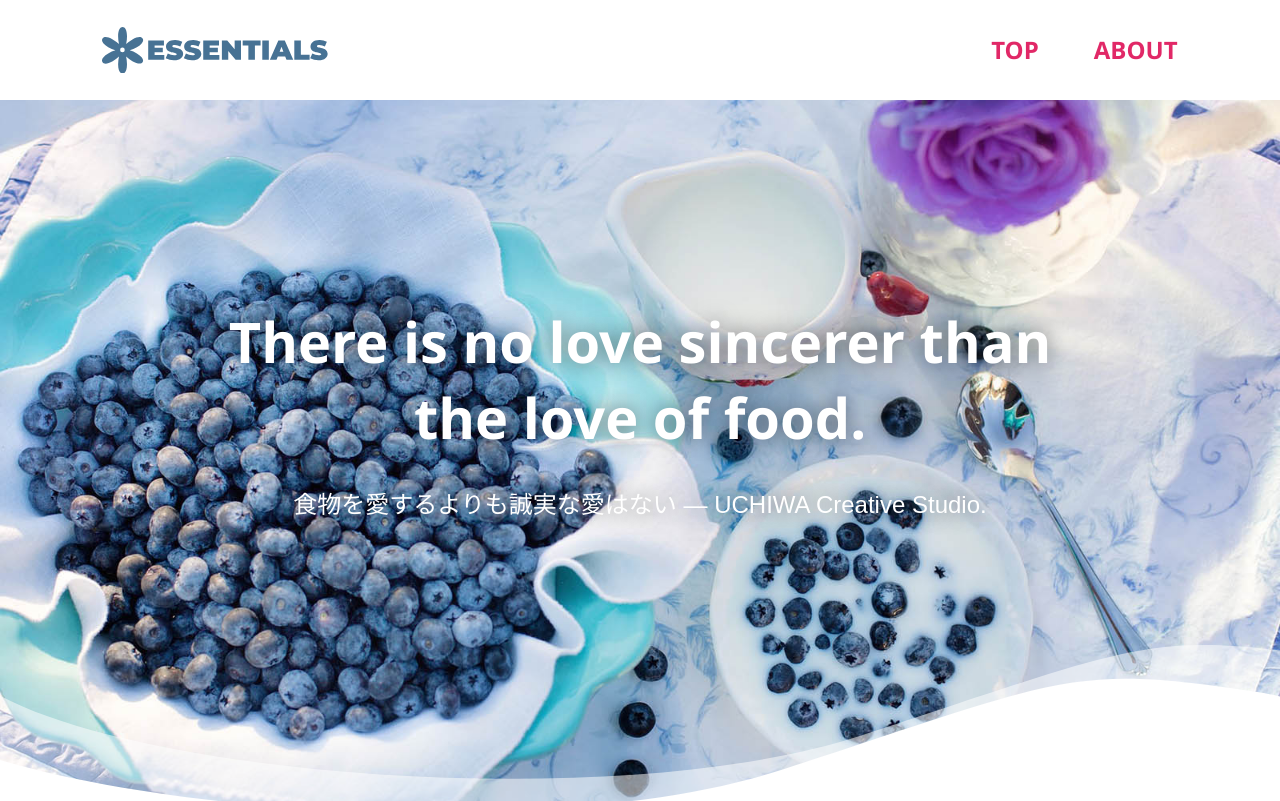
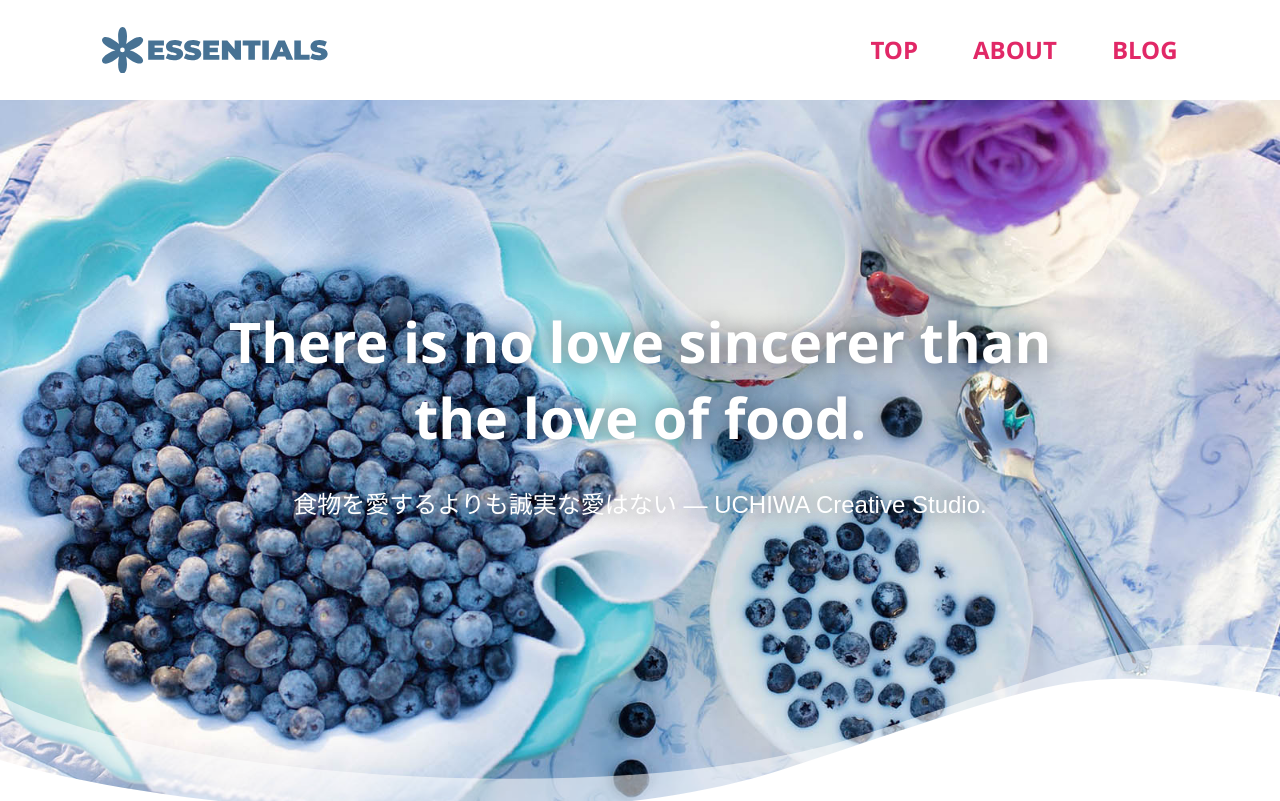
Before and after one commit to uchikori/gatsby-essentials, a Gatsby site: page / in a window 1280 px wide. Shown: the top 801 px of the page. Built offline with nearby package versions, Linux system fonts and the light colour scheme; Gatsby itself is replaced by a stand-in of ours.

Commit message:
ヘッダーのブログページへのリンク生成

```diff
--- a/src/components/header.jsx
+++ b/src/components/header.jsx
@@ -16,6 +16,7 @@ export const Header = () => {
                 <ul>
                     <li className={header.gNavi__text}><Link to={`/`}>TOP</Link></li>
                     <li className={header.gNavi__text}><Link to={`/about/`}>ABOUT</Link></li>
+                    <li className={header.gNavi__text}><Link to={`/blog/`}>BLOG</Link></li>
                 </ul>
             </nav>
             </div>
```
